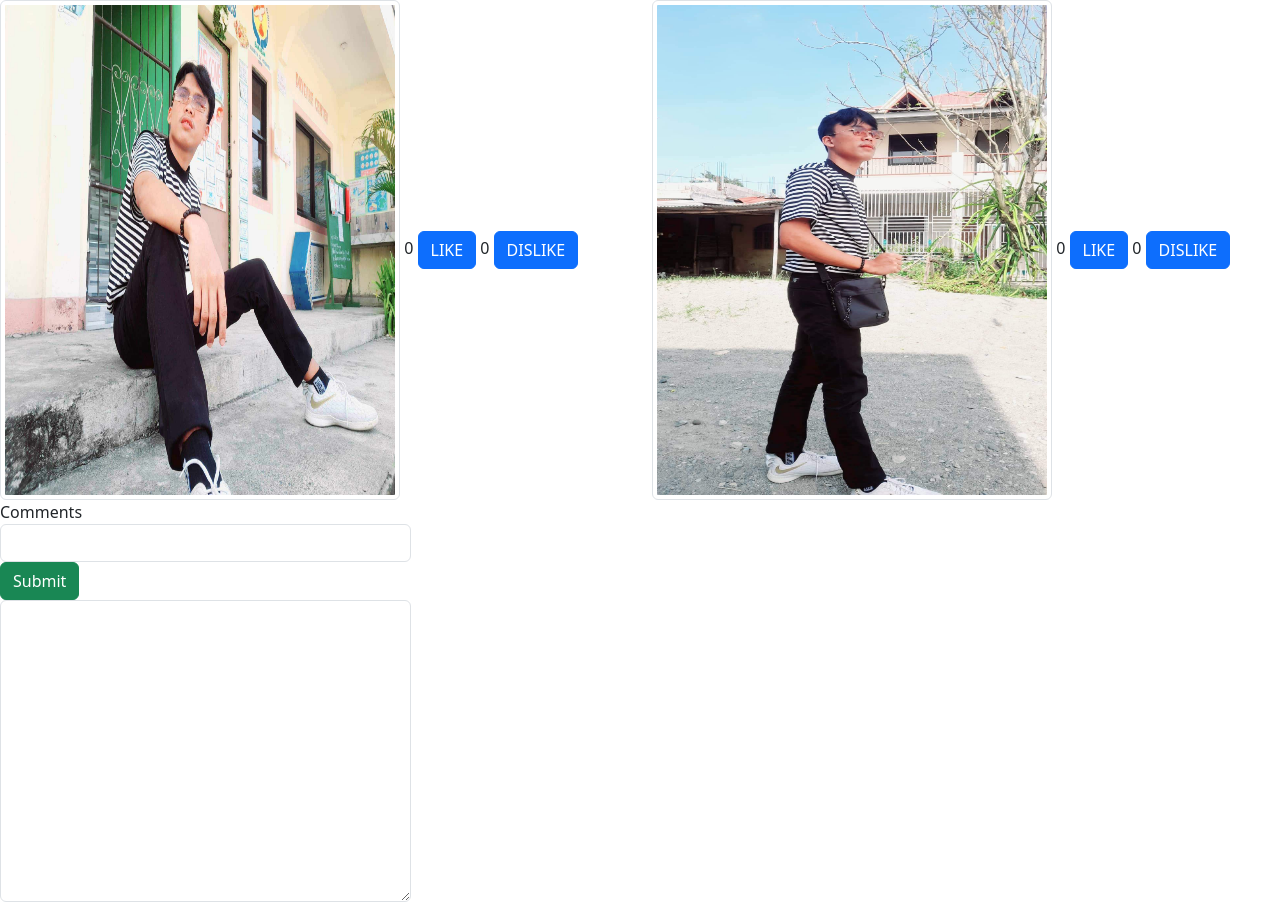
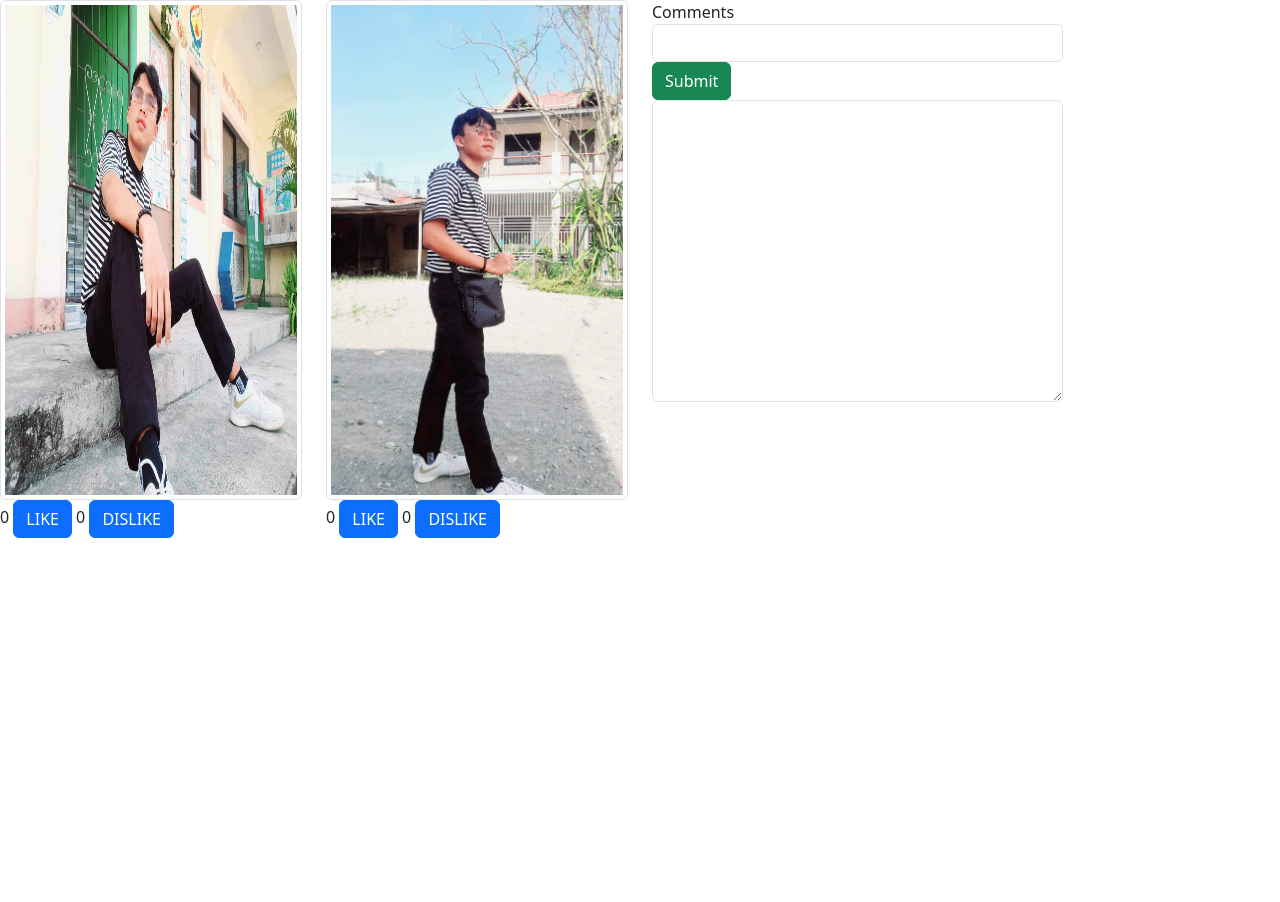
Before and after one commit to JohnKennethCastro/JohnKennethCastro.github.io, a plain HTML site: page index.html in a window 1280 px wide. After the commit the page ends 800 px from the top, so only its background shows below. Drawn offline with nearby package versions, Linux system fonts and the light colour scheme.

Commit message:
Update index.html

```diff
--- a/index.html
+++ b/index.html
@@ -8,14 +8,14 @@
     <body>
      <div calss="container">
    <div class="row">
-    <div class="col-6">
+    <div class="col-3">
      <img src="k.jpg" class="img-thumbnail" style="width:400px;height:500px;"/>
       <output id="count1"> 0 </output>
       <button class="btn btn-primary" type="submit" id="btnlike1">LIKE</button>
       <output id="dcount1"> 0 </output>
       <button class="btn btn-primary" type="submit" id="btndislike1">DISLIKE</button>
     </div>
-    <div class="col-6">
+    <div class="col-3">
      <img src="k1.jpg" class="img-thumbnail" style="width:400px;height:500px;"/>
        <output id="count2"> 0 </output>
     <button class="btn btn-primary" type="submit" id="btnlike2">LIKE</button>
```
